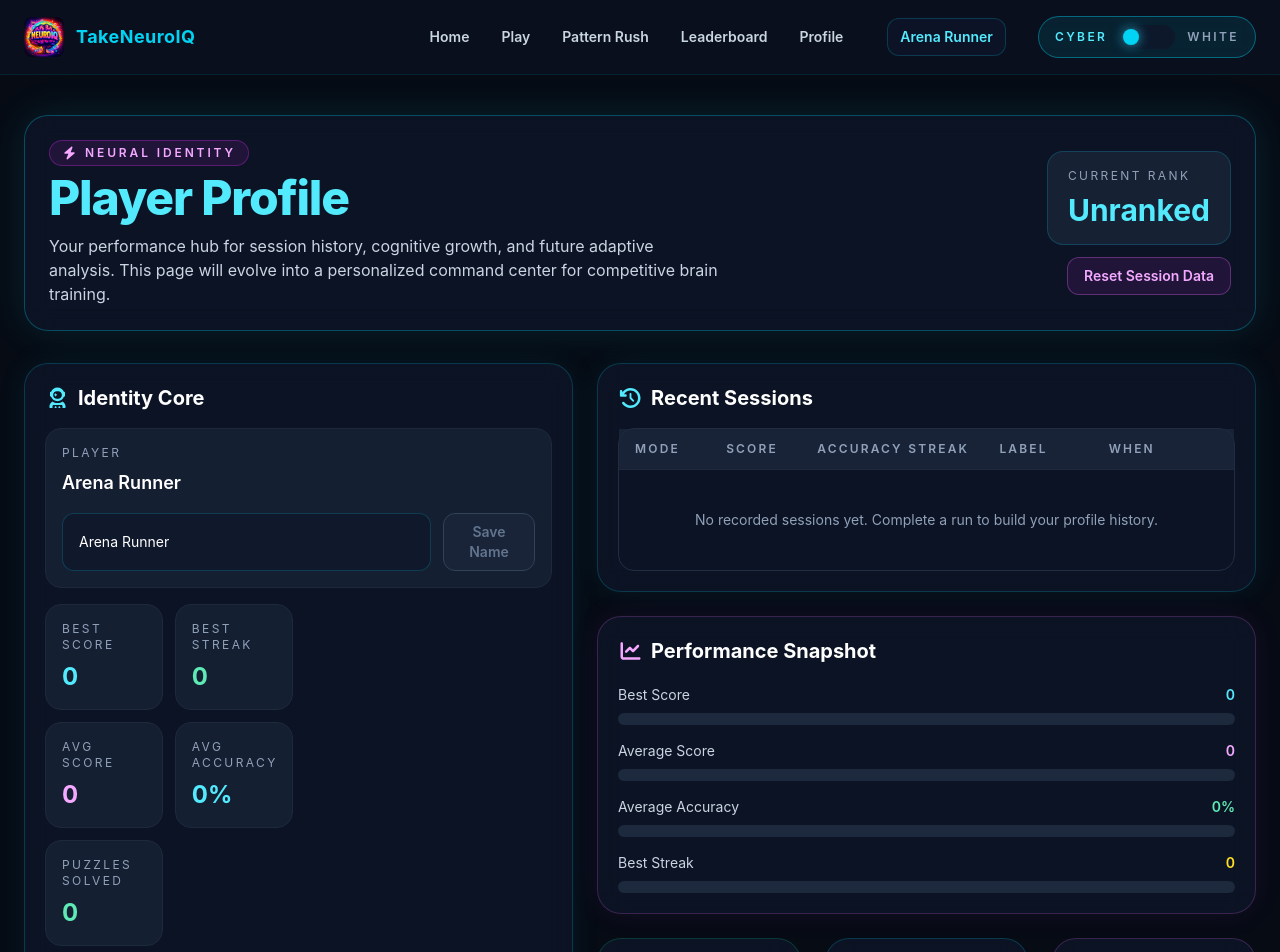
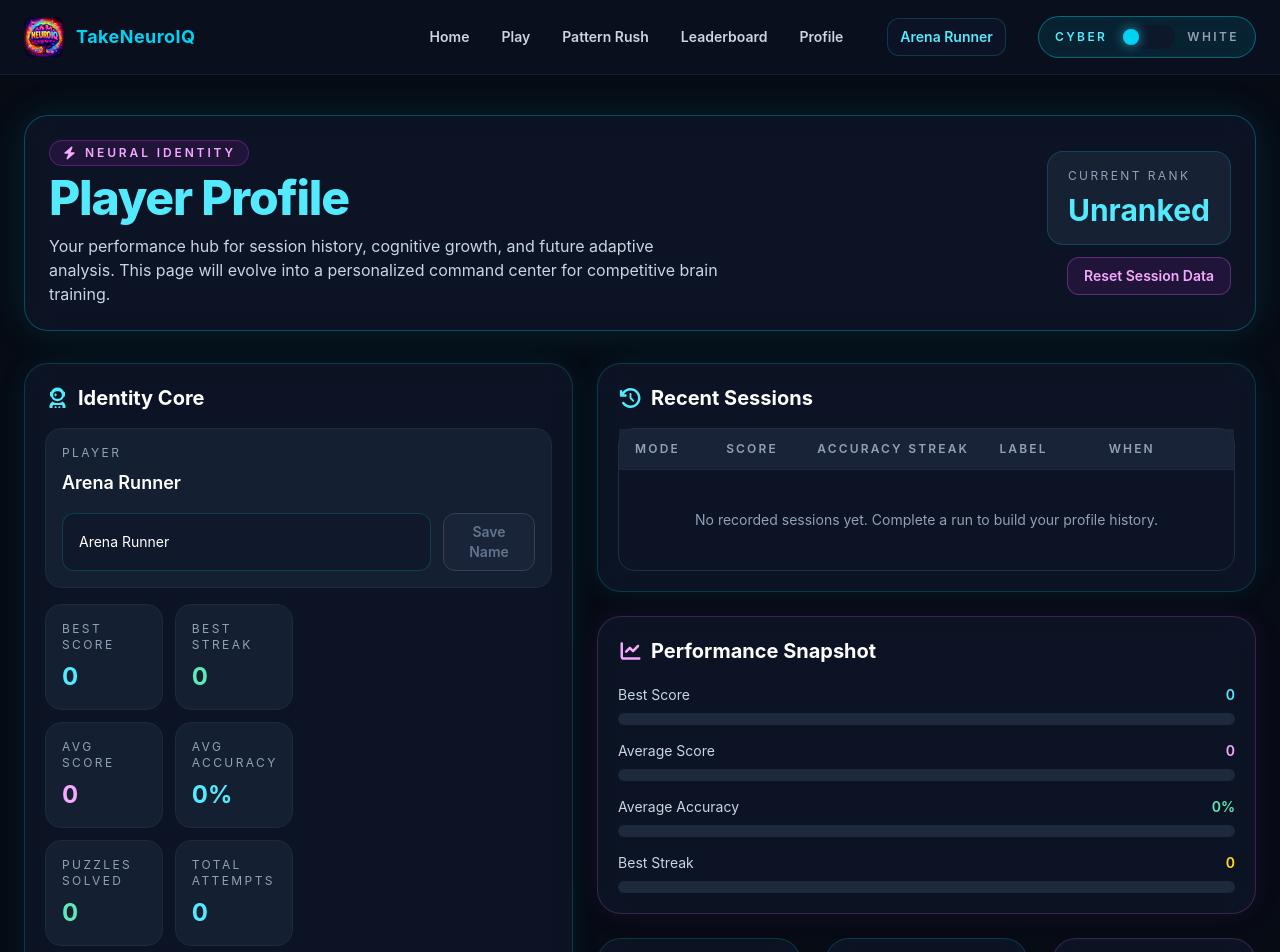
Before and after one commit to Breedlove-Jason/takeneuroiq, a React (Vite) app: page /profile in a window 1280 px wide. Shown: the top 952 px of the page. Built offline with nearby package versions, Linux system fonts and the light colour scheme.

Commit message:
Add puzzle attempt analytics to profile metrics

```diff
--- a/src/pages/ProfilePage.jsx
+++ b/src/pages/ProfilePage.jsx
@@ -63,6 +63,11 @@ function ProfilePage() {
   const totalPuzzlesSolved = sessions.reduce(
     (sum, session) =>
       sum + (session.puzzlesCorrect ?? session.correctAnswers ?? 0),
+    0,
+  );
+  const totalPuzzlesAttempted = sessions.reduce(
+    (sum, session) =>
+      sum + (session.puzzlesAttempted ?? session.puzzlesSeen ?? 0),
     0,
   );
   const averageScore =
@@ -397,7 +402,14 @@ function ProfilePage() {
                         {totalPuzzlesSolved}
                       </p>
                     </div>
-
+                    <div className="rounded-2xl border border-slate-800 bg-slate-800/60 p-4">
+                      <p className="text-xs uppercase tracking-[0.2em] text-slate-400">
+                        Total Attempts
+                      </p>
+                      <p className="mt-2 text-2xl font-bold text-cyan-300">
+                        {totalPuzzlesAttempted}
+                      </p>
+                    </div>
                     <div className="rounded-2xl border border-slate-800 bg-slate-800/60 p-4 col-span-2">
                       <p className="text-xs uppercase tracking-[0.2em] text-slate-400">
                         Sessions Played
```
